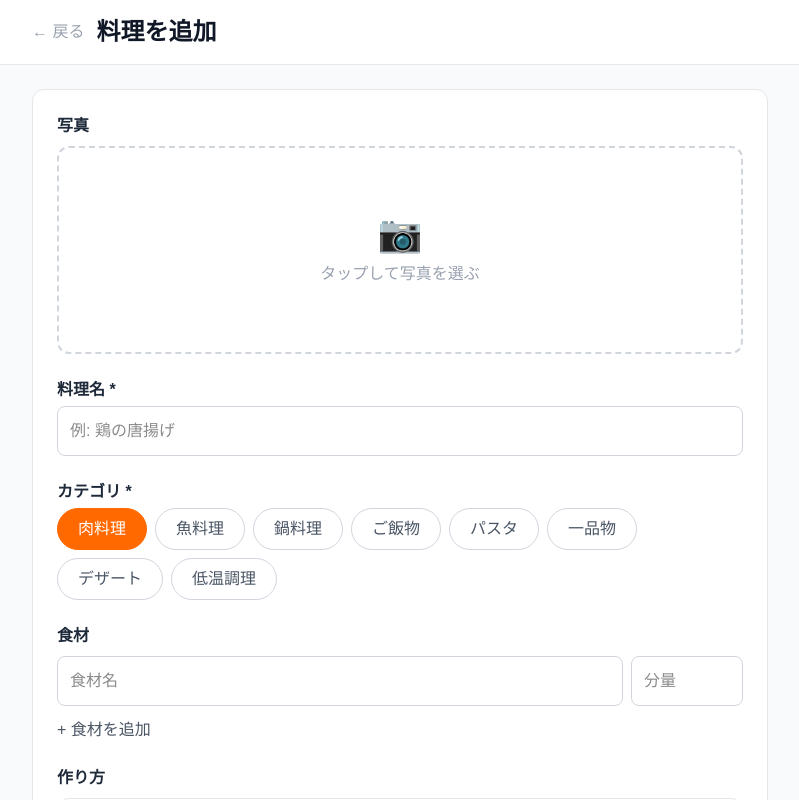
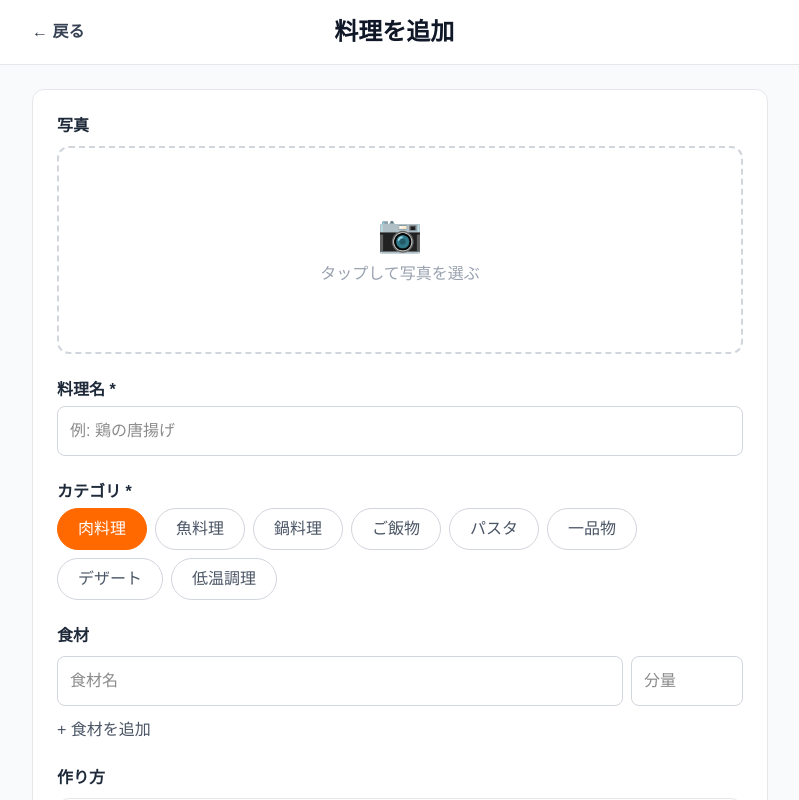
Before and after one commit to Ken-githab/My-cooking-teacher-app, a Next.js app: page /recipes/new in a window 1280 px wide. Shown: the top 800 px of the page, without its empty margins (240-1039 px from the left). Built offline with nearby package versions, Linux system fonts and the light colour scheme; no server answers.

Commit message:
fix: 追加画面の戻るボタンを見やすくしバランスを調整

```diff
--- a/app/recipes/new/page.tsx
+++ b/app/recipes/new/page.tsx
@@ -6,11 +6,12 @@ export default function NewRecipePage() {
   return (
     <div className="min-h-screen bg-gray-50">
       <header className="bg-white border-b border-gray-200">
-        <div className="max-w-3xl mx-auto px-4 py-4 flex items-center gap-3">
-          <Link href="/" className="text-gray-400 hover:text-gray-600 text-base">
+        <div className="max-w-3xl mx-auto px-4 py-4 flex items-center justify-between">
+          <Link href="/" className="text-gray-700 hover:text-orange-500 text-base font-bold">
             ← 戻る
           </Link>
           <h1 className="text-2xl font-bold text-gray-900">料理を追加</h1>
+          <div className="w-16" />
         </div>
       </header>
 
```
